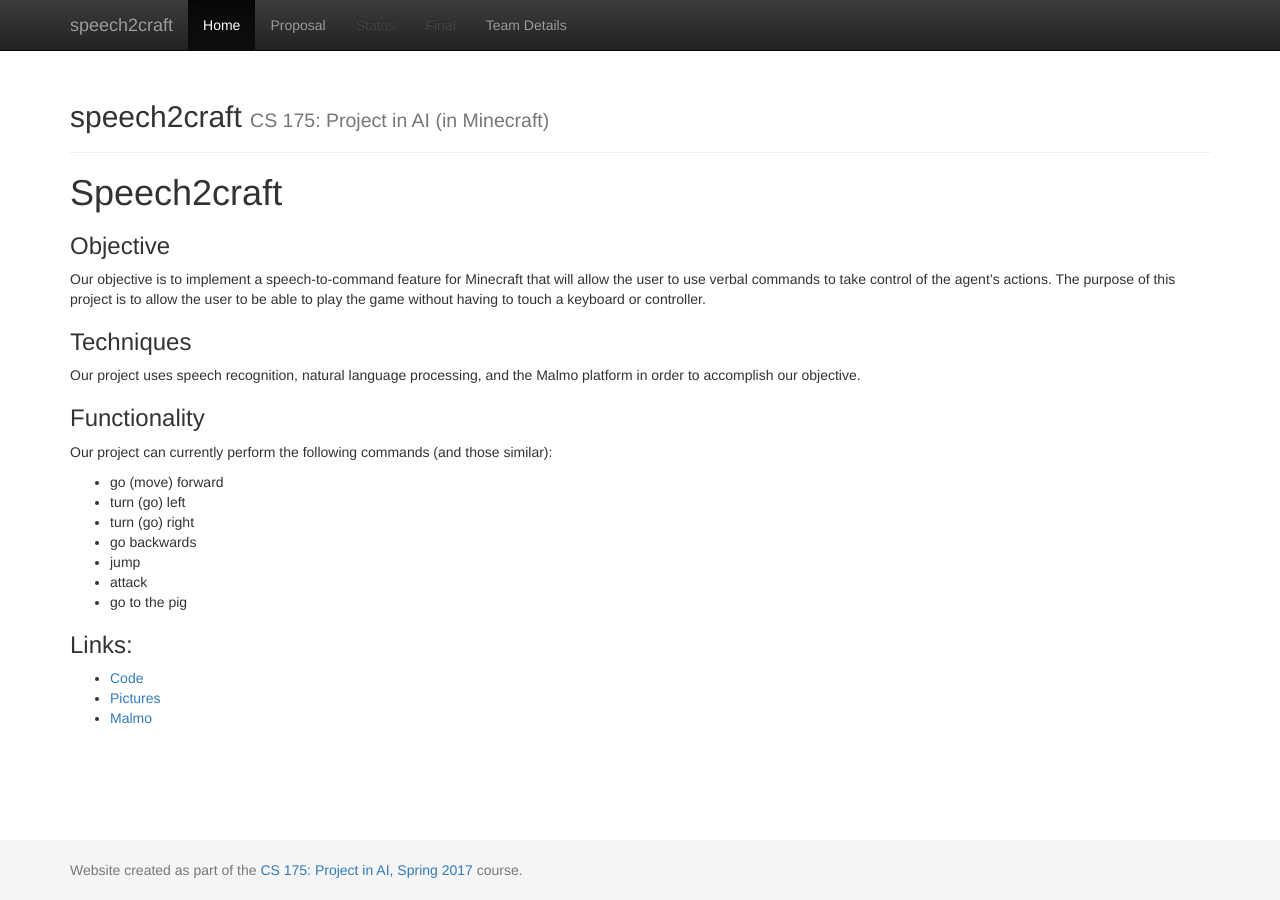
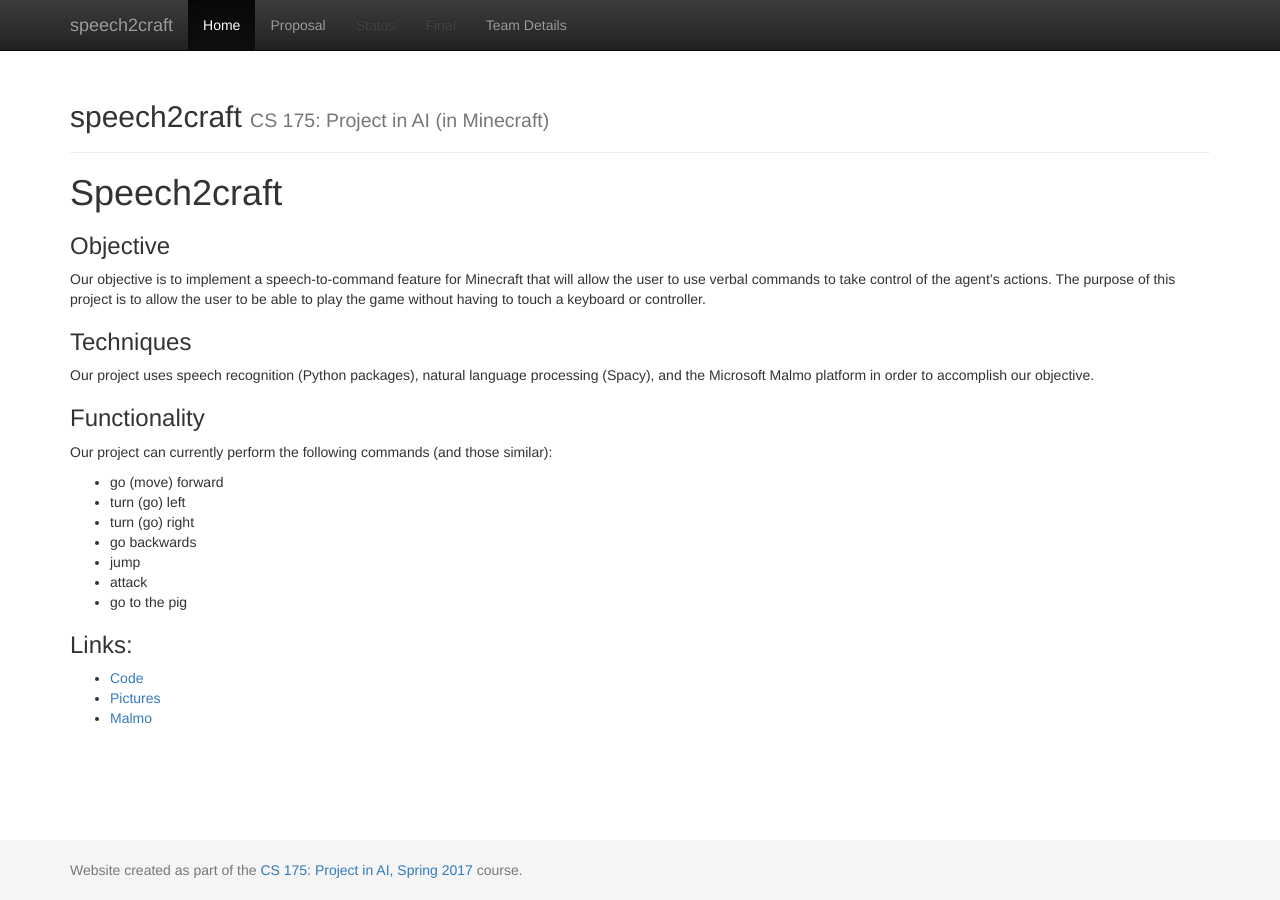
Before and after one commit to HiroIshikawa/speech2craft, a Jekyll site: the page built from docs/index.md, in a window 1280 px wide. Built offline with Jekyll 4.4.1, drawn with Linux system fonts in a browser that asks for light colours.

Commit message:
Add some specifics in techniques

```diff
--- a/docs/index.md
+++ b/docs/index.md
@@ -10,7 +10,7 @@ Our objective is to implement a speech-to-command feature for Minecraft that wil
 
 
 ### Techniques
-Our project uses speech recognition, natural language processing, and the Malmo platform in order to accomplish our objective.
+Our project uses speech recognition (Python packages), natural language processing (Spacy), and the Microsoft Malmo platform in order to accomplish our objective.
 
 
 ### Functionality
```
